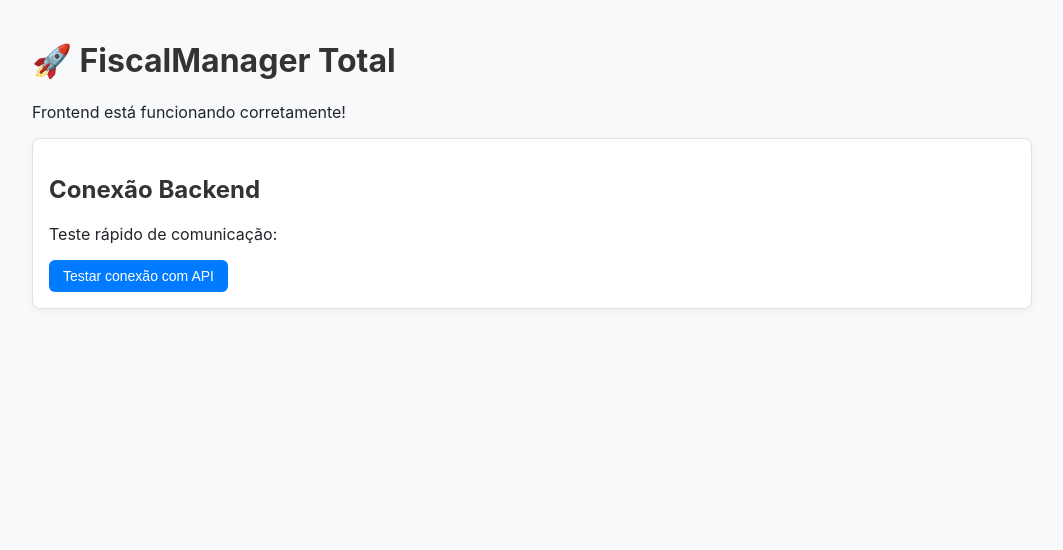
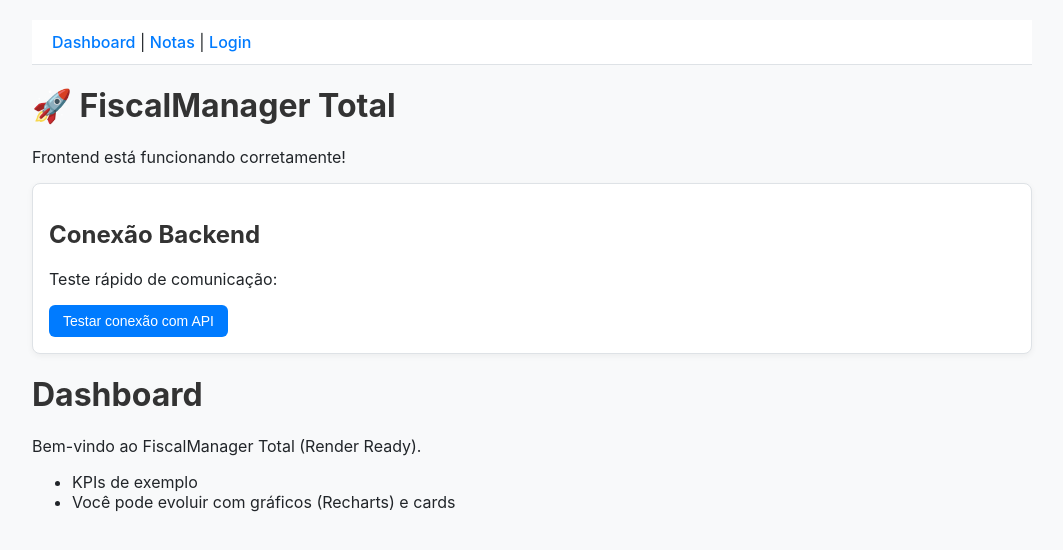
Before and after one commit to GabrielLiuti/fiscalmanager-total, a React (Vite) app in the folder frontend/: page / in a window 1280 px wide. Shown: the top 550 px of the page, without its empty margins (108-1171 px from the left). Built offline with nearby package versions, Linux system fonts and the light colour scheme; no server answers.

Commit message:
Update App.tsx

```diff
--- a/frontend/src/App.tsx
+++ b/frontend/src/App.tsx
@@ -1,12 +1,22 @@
-import { Routes, Route, Link } from 'react-router-dom'
-import Login from './features/auth/Login'
-import Dashboard from './pages/Dashboard'
-import Notas from './pages/Notas'
+import { Routes, Route, Link } from "react-router-dom";
+import Login from "./features/auth/Login";
+import Dashboard from "./pages/Dashboard";
+import Notas from "./pages/Notas";
 
 export default function App() {
   console.log("✅ App.tsx carregado!");
+
   return (
     <div className="container">
+      <header>
+        <nav>
+          <Link to="/">Dashboard</Link> |{" "}
+          <Link to="/notas">Notas</Link> |{" "}
+          <Link to="/login">Login</Link>
+        </nav>
+      </header>
+
+      <main>
         <h1>🚀 FiscalManager Total</h1>
         <p>Frontend está funcionando corretamente!</p>
 
@@ -14,14 +24,25 @@ export default function App() {
           <h2>Conexão Backend</h2>
           <p>Teste rápido de comunicação:</p>
           <button
-          onClick={() => fetch("https://fiscalmanager-backend.onrender.com/api/empresas")
-            .then(res => res.json())
-            .then(data => alert("Conexão OK ✅\nEmpresas: " + JSON.stringify(data)))
-            .catch(err => alert("Erro ao conectar ❌\n" + err))}
+            onClick={() =>
+              fetch("https://fiscalmanager-backend.onrender.com/api/empresas")
+                .then((res) => res.json())
+                .then((data) =>
+                  alert("Conexão OK ✅\nEmpresas: " + JSON.stringify(data))
+                )
+                .catch((err) => alert("Erro ao conectar ❌\n" + err))
+            }
           >
             Testar conexão com API
           </button>
         </div>
+
+        <Routes>
+          <Route path="/" element={<Dashboard />} />
+          <Route path="/notas" element={<Notas />} />
+          <Route path="/login" element={<Login />} />
+        </Routes>
+      </main>
     </div>
   );
 }
```
Lines whose indentation alone changed are shown as unchanged.
